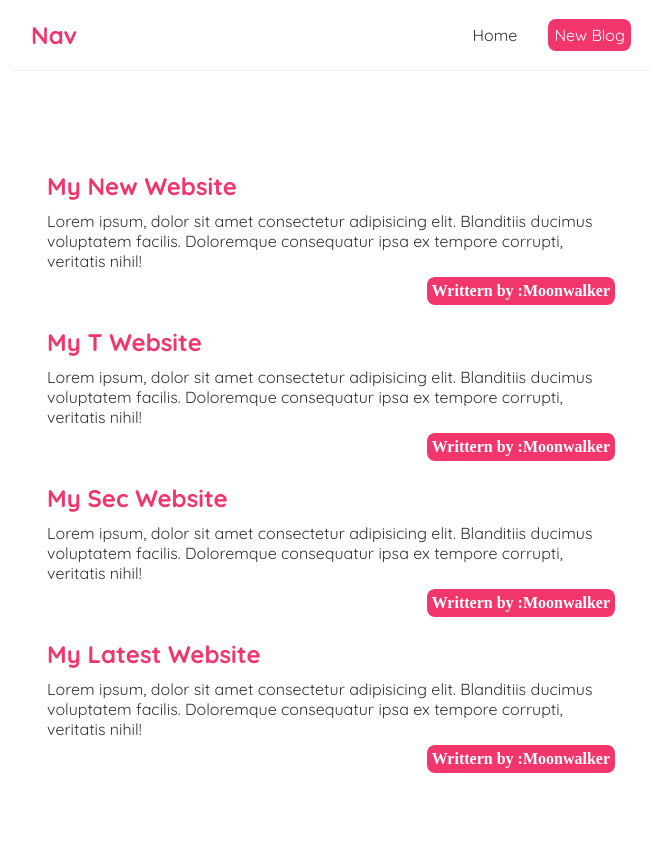
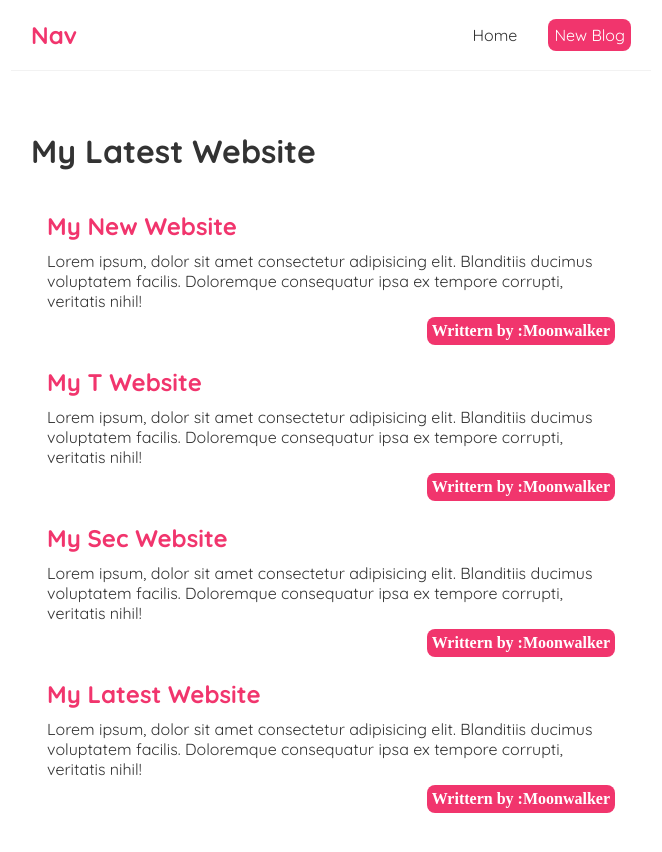
Before and after one commit to ShivaniAgarwal07/Blogging-App, a React (Create React App) app: page / in a window 1280 px wide. Shown: the top 852 px of the page, without its empty margins (309-971 px from the left). Built offline with nearby package versions, Linux system fonts and the light colour scheme.

Commit message:
better way of accessing props

```diff
--- a/src/Comps/blogList.js
+++ b/src/Comps/blogList.js
@@ -1,12 +1,10 @@
 import {useState} from 'react';
- const BlogList = (props) => {
-   const bloglist = props.bloglist
-   const title=props.title;
+ const BlogList = ({bloglist,title}) => {
     return ( <>
+    <h1>{title}</h1>
         {
       bloglist.map((blog)=>(
         <div
-
         // EACH element must have a unique key property :- react uses to track each item in DOM by key
         key={blog.id}
         className="blogs">
```
